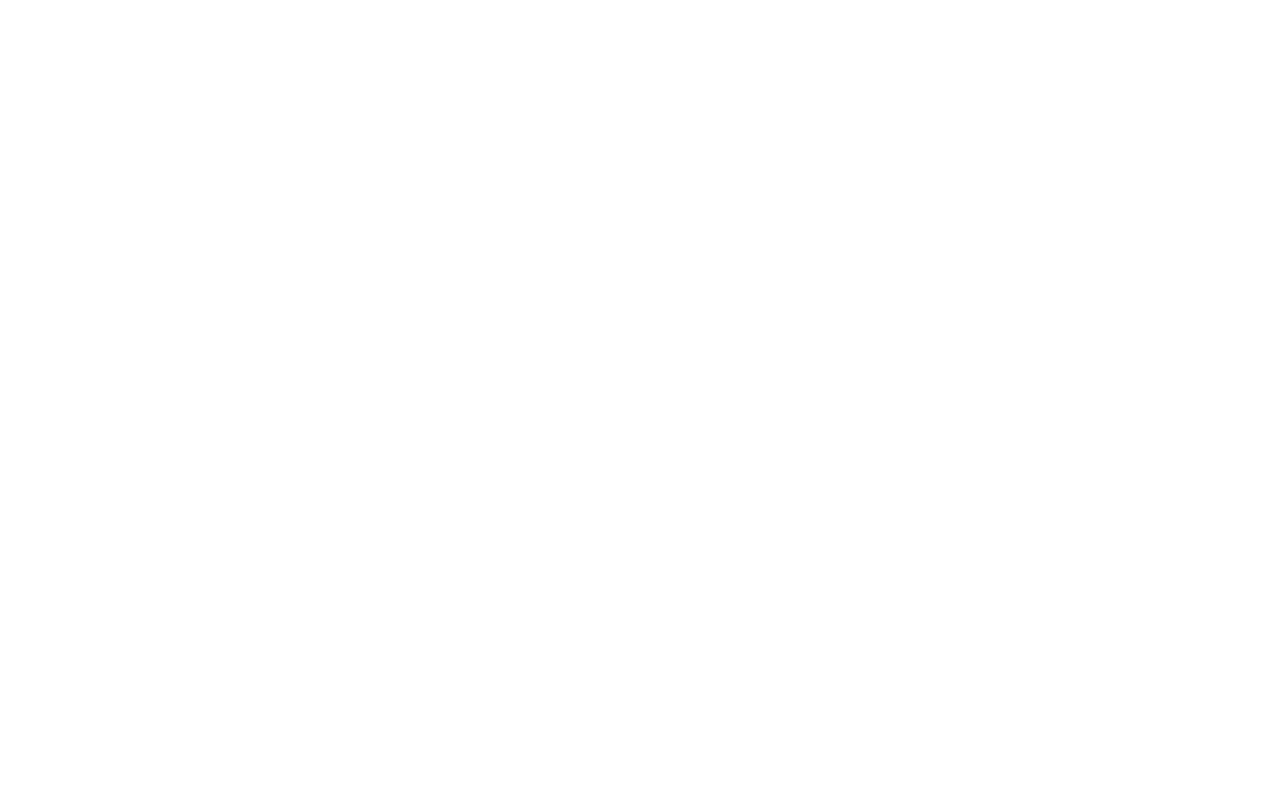
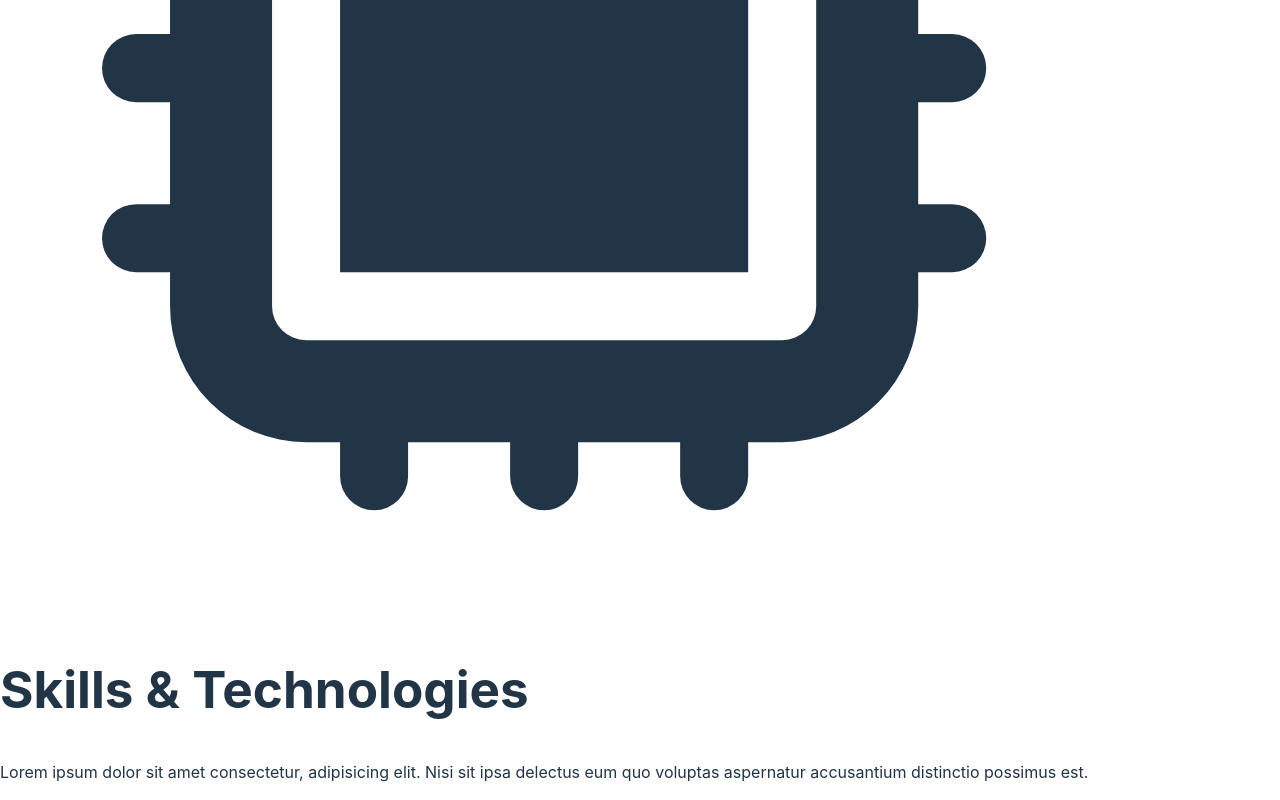
Before and after one commit to Arkatekno/company_profile, a React (Vite) app: page / in a window 1280 px wide. Shown: the part 476-1276 px from the top of the page. Before the commit the page ends 800 px from the top, so only its background shows below. Built offline with nearby package versions, Linux system fonts and the light colour scheme.

Commit message:
feat(Skills): Updating Skills
create Skills sections

```diff
--- a/src/components/Skills.jsx
+++ b/src/components/Skills.jsx
@@ -1,7 +1,33 @@
+import { CpuChipIcon } from '@heroicons/react/24/solid';
+import React from 'react';
+
 const Skills = () => {
-    return (
-        <></>
-    )
-}
+  return (
+    <section id="skills">
+      <div className="container px-5 py-10 mx-auto">
+        <div className="text-center mb-20">
+          <CpuChipIcon className="w-10 inline-block mb-4" />
+          <h1 className="sm:text-4xl text-3xl font-medium title-font text-white mb-4">
+            Skills &amp; Technologies
+          </h1>
+          <p className="text-base leading-relaxed xl:w-2/4 lg:w-3/4 mx-auto">
+            Lorem ipsum dolor sit amet consectetur, adipisicing elit. Nisi sit ipsa delectus eum quo
+            voluptas aspernatur accusantium distinctio possimus est.
+          </p>
+        </div>
+        <div className="flex flex-wrap lg:w-4/5 sm:mx-auto sm:mb-2 -mx-2">
+          {/*{skills.map((skill) => (*/}
+          {/*  <div key={skill} className="p-2 sm:w-1/2 w-full">*/}
+          {/*    <div className="bg-gray-800 rounded flex p-4 h-full items-center">*/}
+          {/*      <CheckBadgeIcon className="text-green-400 w-6 h-6 flex-shrink-0 mr-4" />*/}
+          {/*      <span className="title-font font-medium text-white">{skill}</span>*/}
+          {/*    </div>*/}
+          {/*  </div>*/}
+          {/*))}*/}
+        </div>
+      </div>
+    </section>
+  );
+};
 
-export default Skills
+export default Skills;
```
Also changed, not shown: data/skills.js (added).
